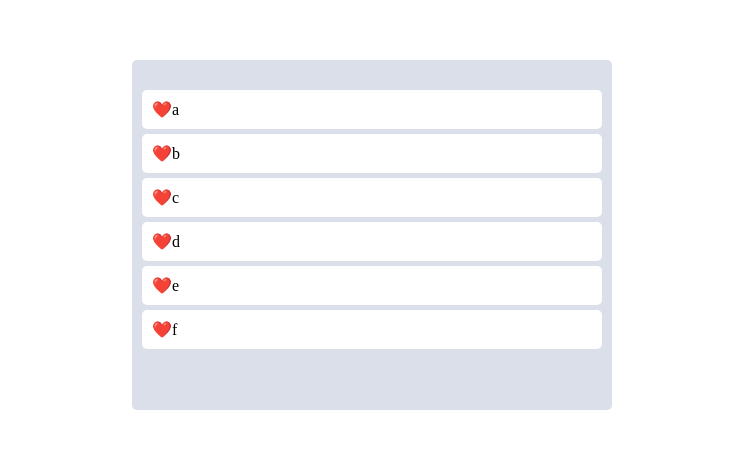
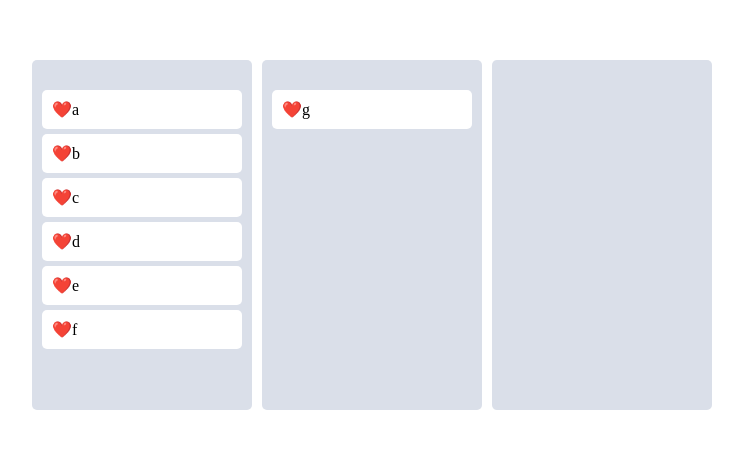
Before and after one commit to hyunba/react-beautiful-dnd-tutorial, a React (Create React App) app: page / in a window 1280 px wide. Shown: the part 173-622 px from the top of the page, without its empty margins (268-1011 px from the left). Built offline with nearby package versions, Linux system fonts and the light colour scheme.

Commit message:
Multi Board

```diff
--- a/src/App.tsx
+++ b/src/App.tsx
@@ -2,11 +2,12 @@
 import { useRecoilState } from "recoil";
 import styled from "styled-components";
 import { toDoState } from "./atoms";
+import Board from "./Components/Board";
 import DragabbleCard from "./Components/DragabbleCard";
 
 const Wrapper = styled.div`
   display: flex;
-  max-width: 480px;
+  max-width: 680px;
   width: 100%;
   margin: 0 auto;
   justify-content: center;
@@ -17,16 +18,17 @@
 const Boards = styled.div`
   display: grid;
   width: 100%;
-  grid-template-columns: repeat(1, 1fr);
+  grid-template-columns: repeat(3, 1fr);
+  gap: 10px;
 `;
 
-const Board = styled.div`
-  padding: 20px 10px;
-  padding-top: 30px;
-  background-color: ${(props) => props.theme.boardColor};
-  border-radius: 5px;
-  min-height: 300px;
-`;
+// const Board = styled.div`
+//   padding: 20px 10px;
+//   padding-top: 30px;
+//   background-color: ${(props) => props.theme.boardColor};
+//   border-radius: 5px;
+//   min-height: 300px;
+// `;
 
 const Card = styled.div`
   background-color: ${(props) => props.theme.cardColor};
@@ -45,30 +47,21 @@
   const onDragEnd = ({draggableId, destination, source}:DropResult) => {
     if (!destination) return;
 
-    setToDos(oldToDos =>{
-      const copyToDos = [...oldToDos];
-      // 1) Delete item
-      copyToDos.splice(source.index, 1)
-      // 2) Put back item
-      copyToDos.splice(destination?.index, 0, draggableId)
+    // setToDos(oldToDos =>{
+    //   const copyToDos = [...oldToDos];
+    //   // 1) Delete item
+    //   copyToDos.splice(source.index, 1)
+    //   // 2) Put back item
+    //   copyToDos.splice(destination?.index, 0, draggableId)
 
-      return copyToDos;
-    })
+    //   return copyToDos;
+    // });
   };
   return (
     <DragDropContext onDragEnd={onDragEnd}>
       <Wrapper>
         <Boards>
-          <Droppable droppableId="one">
-            {(element)=>
-              <Board ref={element.innerRef} {...element.droppableProps}>
-                {toDos.map((toDo, index) => (
-                  <DragabbleCard key={toDo} toDo={toDo} index={index}></DragabbleCard>
-                ))}
-                {element.placeholder}
-              </Board>
-            }
-          </Droppable>
+          {Object.keys(toDos).map((boardId) => (<Board boardId={boardId} key={boardId} toDos={toDos[boardId]}></Board>))}
         </Boards>
       </Wrapper>
     </DragDropContext>
--- /dev/null
+++ b/src/Components/Board.tsx
@@ -0,0 +1,33 @@
+import { Droppable } from "react-beautiful-dnd";
+import styled from "styled-components";
+import DragabbleCard from "./DragabbleCard";
+
+const Wrapper = styled.div`
+  padding: 20px 10px;
+  padding-top: 30px;
+  background-color: ${(props) => props.theme.boardColor};
+  border-radius: 5px;
+  min-height: 300px;
+`;
+
+interface IBoardProps {
+  toDos: string[];
+  boardId: string;
+}
+
+function Board({toDos, boardId}: IBoardProps) {
+    return (
+        <Droppable droppableId={boardId}>
+            {(element)=>
+              <Wrapper ref={element.innerRef} {...element.droppableProps}>
+                {toDos.map((toDo, index) => (
+                  <DragabbleCard key={toDo} toDo={toDo} index={index}></DragabbleCard>
+                ))}
+                {element.placeholder}
+              </Wrapper>
+            }
+        </Droppable>
+    );
+}
+
+export default Board;
--- a/src/atoms.tsx
+++ b/src/atoms.tsx
@@ -1,6 +1,14 @@
 import { atom, selector } from "recoil";
 
-export const toDoState = atom({
+interface IToDoState {
+    [key: string]: string[];
+}
+
+export const toDoState = atom<IToDoState>({
     key:"toDo",
-    default: ["a", "b", "c", "d", "e", "f"],
+    default: {
+        to_do: ["a", "b", "c", "d", "e", "f"],
+        doing: ["g"],
+        done: [],
+    },
 });
```
